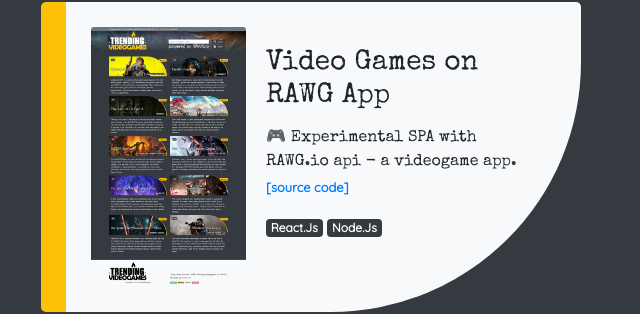
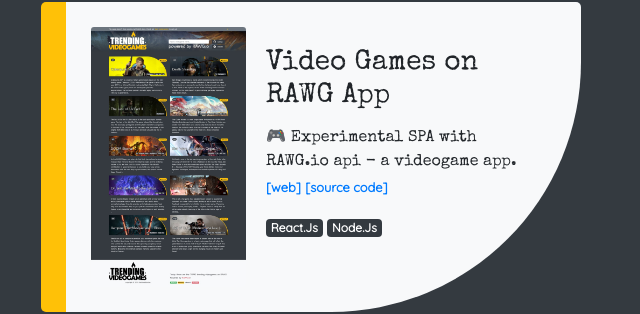
Before and after one commit to theDavidBarton/theDavidBarton.github.io, a plain HTML site: page index.html in a window 1280 px wide. Shown: the part 1482-1796 px from the top of the page, 53-693 px from the left. Drawn offline with nearby package versions, Linux system fonts and the light colour scheme.

Commit message:
add videogame web link (#14)

```diff
--- a/index.html
+++ b/index.html
@@ -336,6 +336,9 @@
                   <h3 class="card-title">Video Games on RAWG App</h3>
                   <p class="card-text">
                     🎮 Experimental SPA with RAWG.io api - a videogame app.
+                    <a target="_blank" rel="noopener noreferrer" href="https://trending-video-games.herokuapp.com/">
+                      <small><strong>[web]</strong></small>
+                    </a>
                     <a
                       target="_blank"
                       rel="noopener noreferrer"
```
